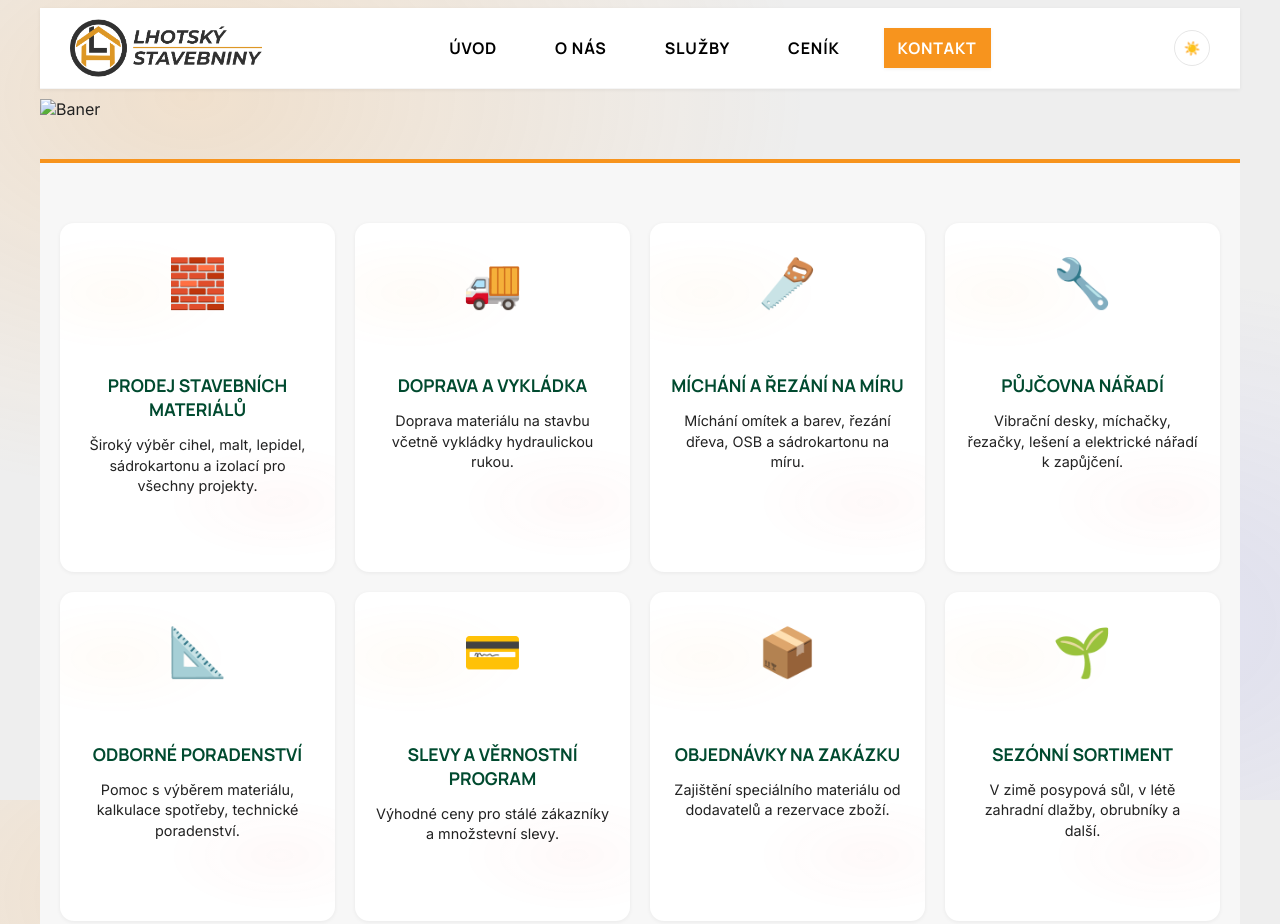
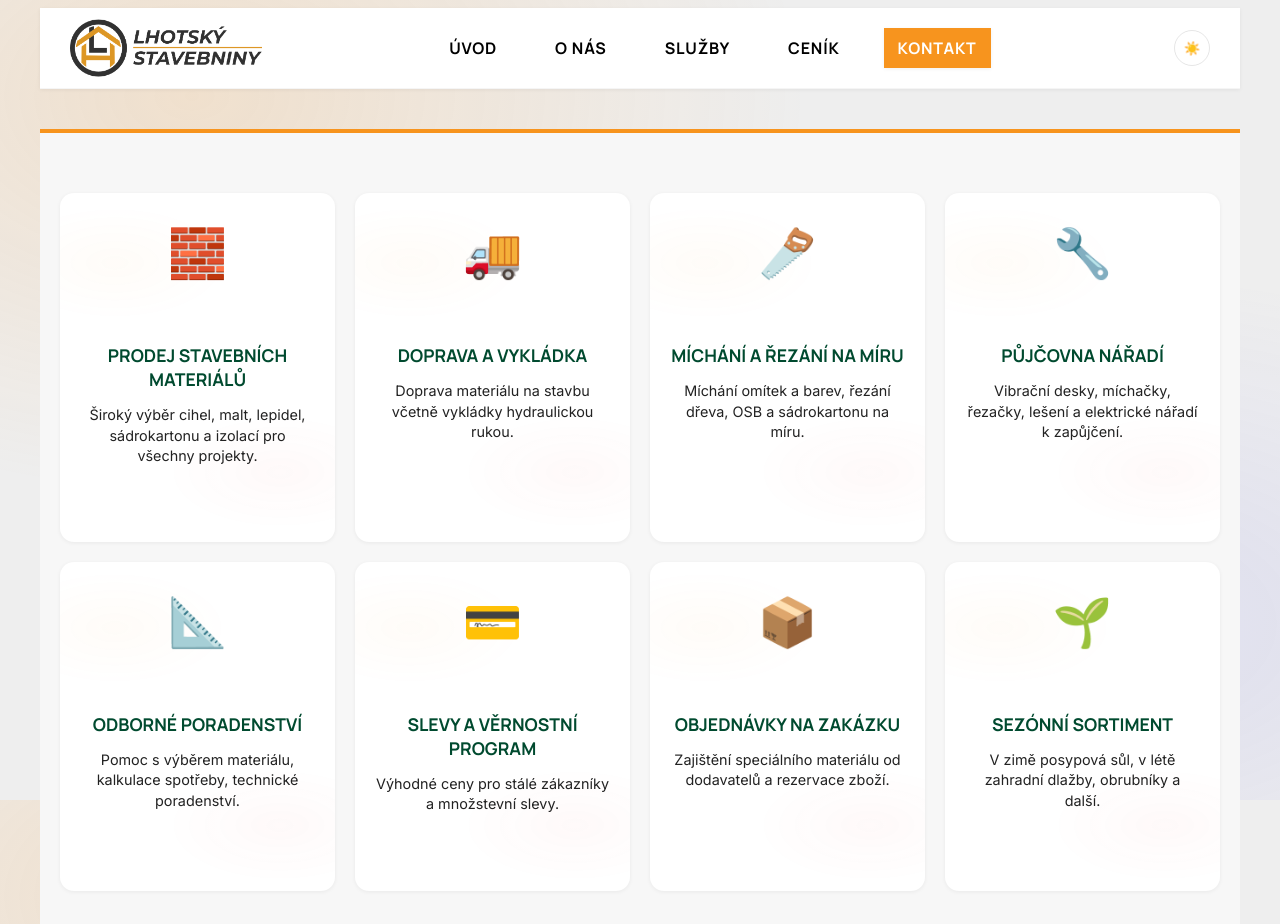
Before and after one commit to 9tutin9/stavebninylhotsky.cz, a plain HTML site: page sluzby.html in a window 1280 px wide. Shown: the top 924 px of the page. Drawn offline with Linux system fonts and the light colour scheme.

Commit message:
Update sluzby.html

```diff
--- a/sluzby.html
+++ b/sluzby.html
@@ -36,7 +36,6 @@
        </nav>
        <button id="themeToggle" class="theme-toggle" aria-label="Přepnout motiv" title="Přepnout motiv">☀️</button>
       </div>
-     <img src="images/obujte se s námi.png" alt="Baner" class="responsive-banner">
    </header>
    <main>
     <section id="sluzby-grid" class="reveal">
```
